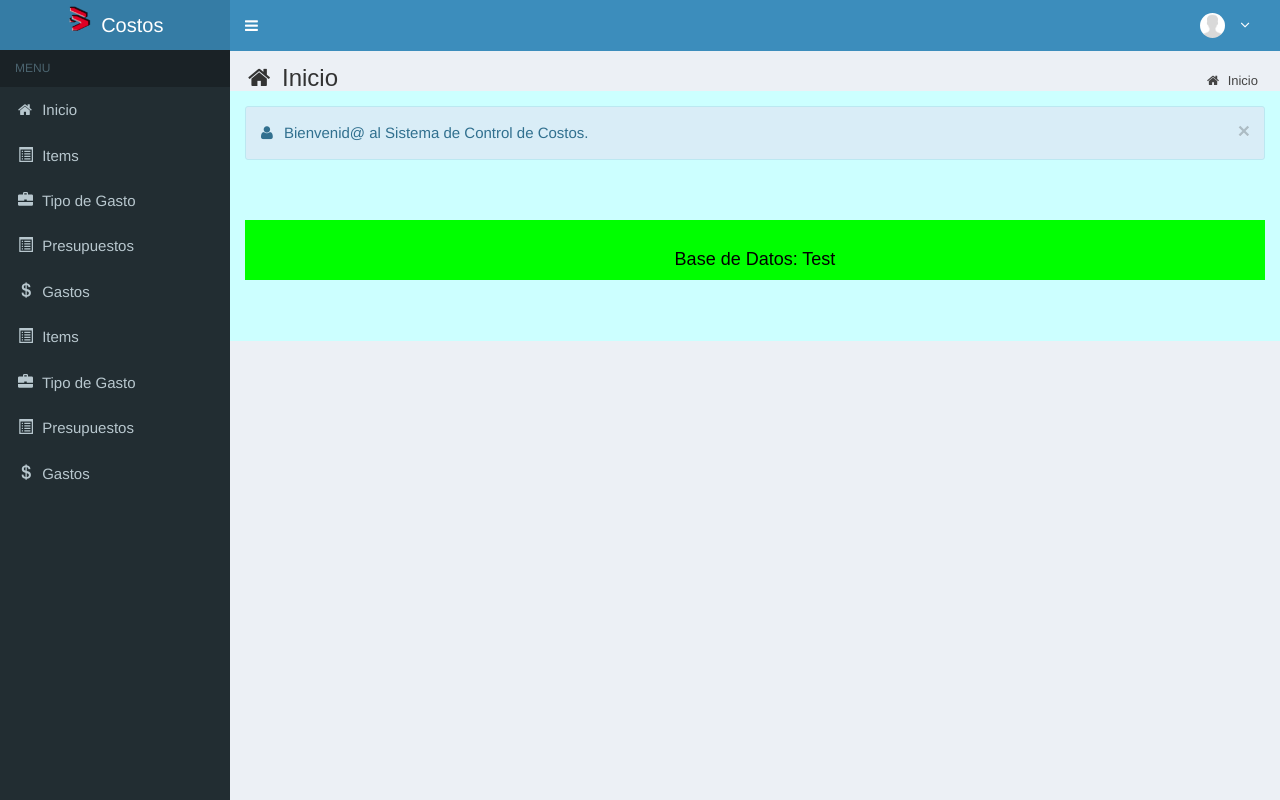
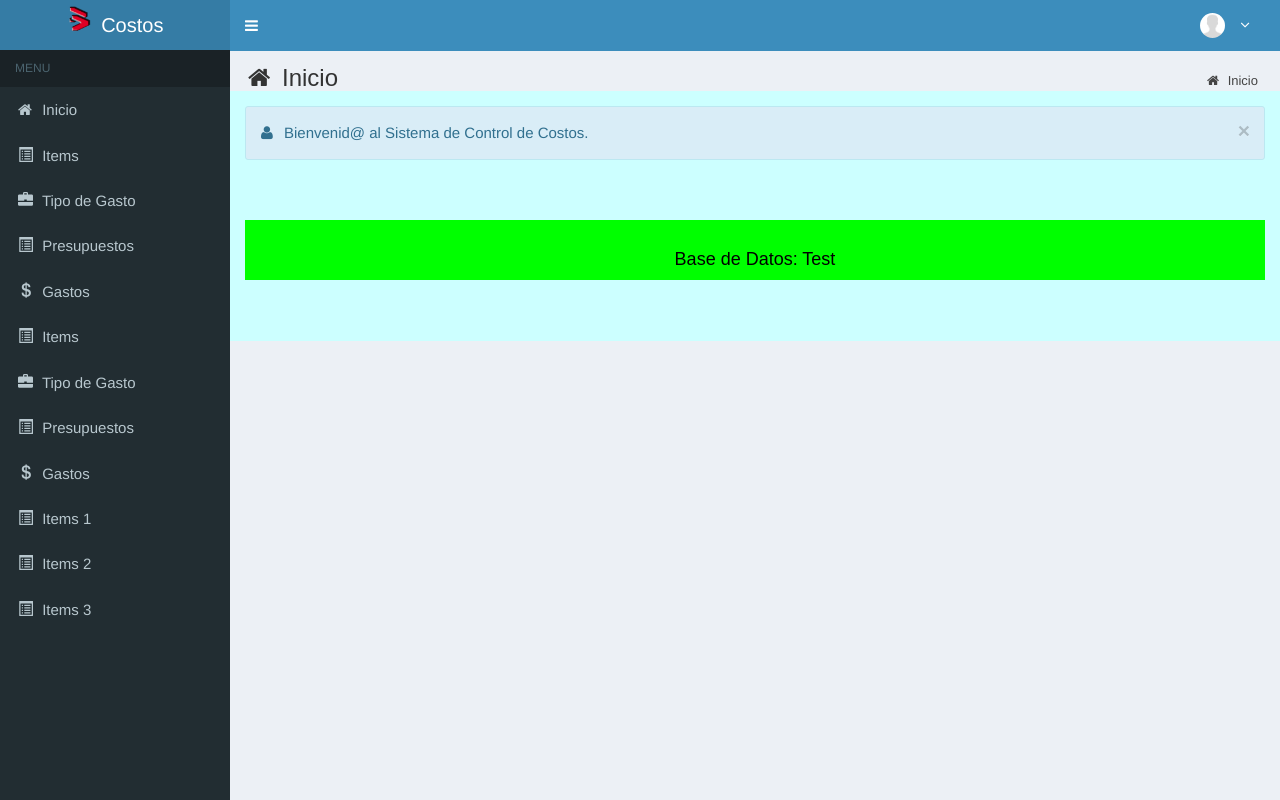
Before and after one commit to DaromDesarrollos/Pruebas, a PHP site: page /tcpdf/main.php?module=inicio in a window 1280 px wide. Run offline with PHP 8.4, Linux system fonts and the light colour scheme; the visitor is signed in with stand-in values (Sample User, id 1); some libraries are stand-ins or nearby versions; some web fonts are replaced.

Commit message:
agregado de Items al Menu

```diff
--- a/main.php
+++ b/main.php
@@ -146,6 +146,15 @@ include 'config/TNS.php';
 
 		<li class="">
       		<a href="main.php?modulo=Gastos"><i class="glyphicon glyphicon-usd"></i> Gastos </a>
+      	</li>
+        <li class="">
+      		<a href="main.php?modulo=Items"><i class="	glyphicon glyphicon-list-alt"></i> Items 1</a>
+      	</li>
+        <li class="">
+      		<a href="main.php?modulo=Items"><i class="	glyphicon glyphicon-list-alt"></i> Items 2</a>
+      	</li>
+        <li class="">
+      		<a href="main.php?modulo=Items"><i class="	glyphicon glyphicon-list-alt"></i> Items 3</a>
       	</li>
 	</ul>
 
```
